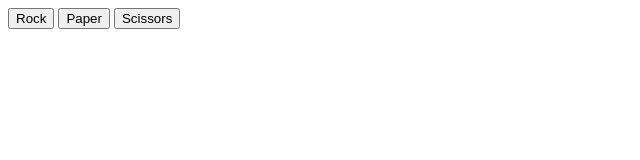
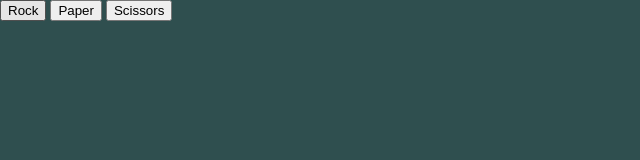
Before and after one commit to ConorMacFadden/OdinProject-RockPaperScissors, a plain HTML site: page index.html in a window 1280 px wide. Shown: the whole page, without its empty margins (0-640 px from the left). Drawn offline with Linux system fonts and the light colour scheme.

Commit message:
Adds CSS style sheet with background colour.

```diff
--- a/index.html
+++ b/index.html
@@ -4,6 +4,7 @@
     <meta charset="UTF-8">
     <meta name="viewport" content="width=device-width, initial-scale=1.0">
     <title>Rock Paper Scissors</title>
+    <link rel="stylesheet" type="text/css" href="style.css"/>
 </head>
 <script src="javascript.js"></script>
 <body>
--- /dev/null
+++ b/style.css
@@ -0,0 +1,4 @@
+body {
+    background-color: darkslategray;
+    margin: 0px;
+}
```
